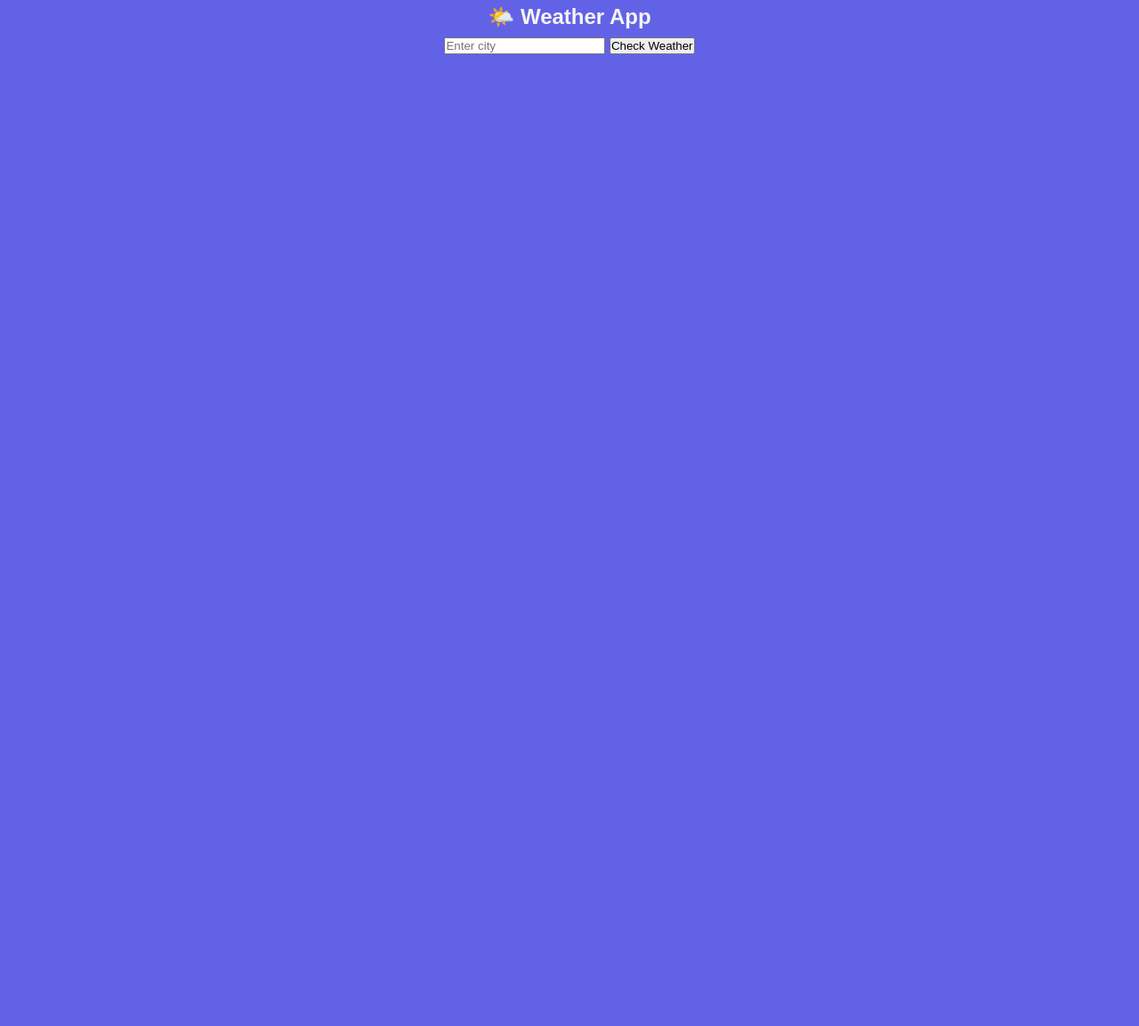
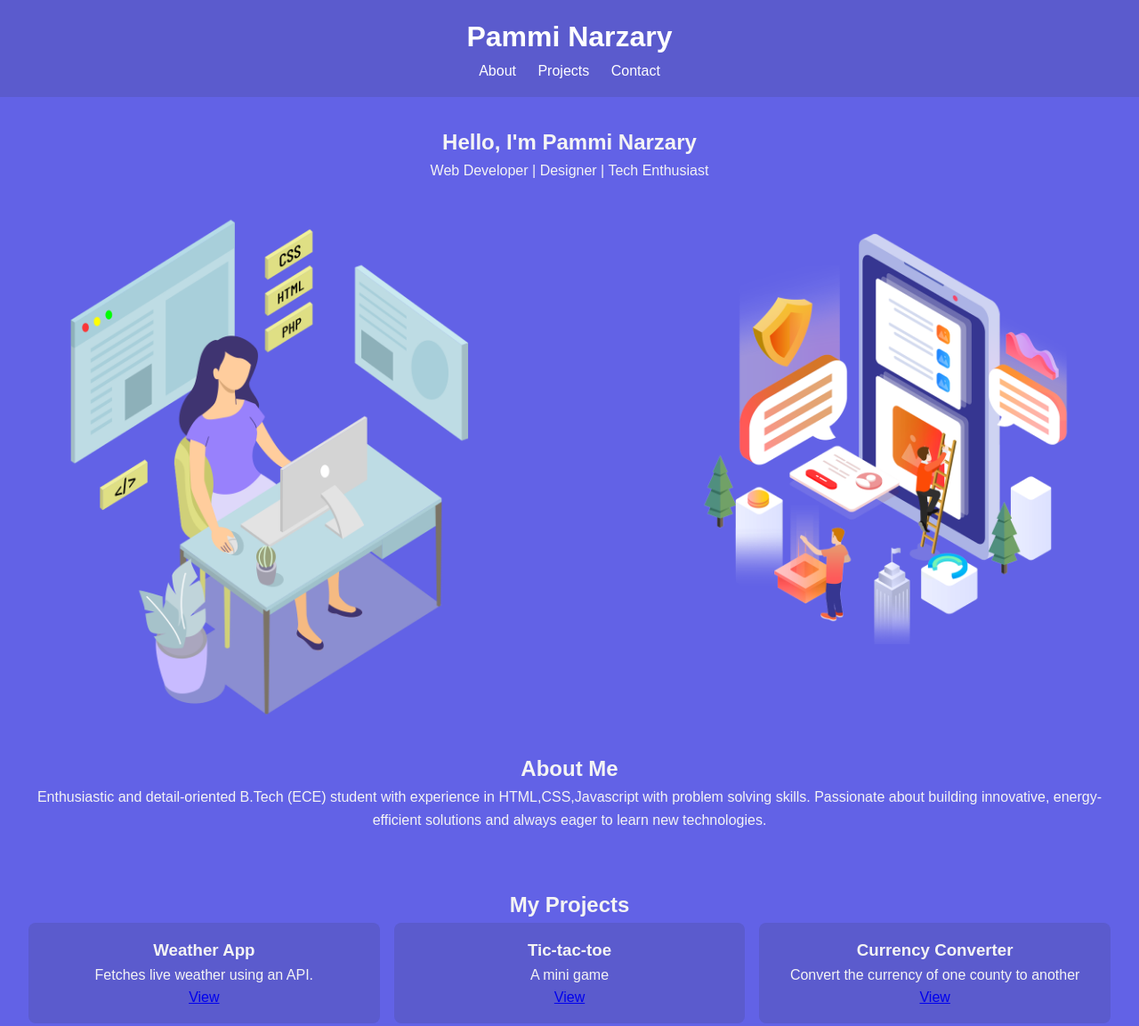
Before and after one commit to Pamminarzary/Personal-Portfolio, a plain HTML site: page index.html in a window 1280 px wide. Shown: the top 1153 px of the page at 89% size. Before the commit the page ends 800 px from the top, so only its background shows below. Drawn offline with Linux system fonts and the light colour scheme.

Commit message:
added index.html

```diff
--- a/index.html
+++ b/index.html
@@ -3,16 +3,57 @@
   <head>
     <meta charset="UTF-8" />
     <meta name="viewport" content="width=device-width, initial-scale=1.0" />
-    <title>Weather-App</title>
+    <title>Pammi Narzary | Portfolio</title>
     <link rel="stylesheet" href="style.css" />
   </head>
   <body>
-    <div class="weather-container">
-      <h2>🌤️ Weather App</h2>
-      <input type="text" id="city" placeholder="Enter city" />
-      <button onclick="getWeather()">Check Weather</button>
-      <div class="result" id="weatherResult"></div>
+    <header>
+      <h1>Pammi Narzary</h1>
+      <nav>
+        <a href="#about">About</a>
+        <a href="#projects">Projects</a>
+        <a href="#contact">Contact</a>
+      </nav>
+    </header>
+
+    <section id="hero">
+      <h2>Hello, I'm Pammi Narzary</h2>
+      <p>Web Developer | Designer | Tech Enthusiast</p>
+    </section>
+
+    <div class="imgSection">
+      <img src="developer.png" alt="developer" />
+      <img src="image.png" alt="image" />
     </div>
+
+    <section id="about">
+      <h2>About Me</h2>
+      <p>
+        Enthusiastic and detail-oriented B.Tech (ECE) student with experience in
+        HTML,CSS,Javascript with problem solving skills. Passionate about
+        building innovative, energy-efficient solutions and always eager to
+        learn new technologies.
+      </p>
+    </section>
+
+    <section id="projects">
+      <h2>My Projects</h2>
+      <div class="project-list">
+
+      </div>
+    </section>
+
+    <section id="contact">
+      <h2>Contact</h2>
+      <p>Email: pamminarzary03@gmail.com</p>
+      <p>Email: pamminarzary_ec22a17_58@dtu.ac.in</p>
+      <p><a href="https://www.linkedin.com/in/pammi-narzary-383b7a256">LinkedIn</a></p>
+      <p><a href="https://github.com/Pamminarzary">GitHub</a></p>
+    </section>
+
+    <footer>
+      <p>© 2025 Pammi Narzary. All rights reserved.</p>
+    </footer>
 
     <script src="script.js"></script>
   </body>
```
